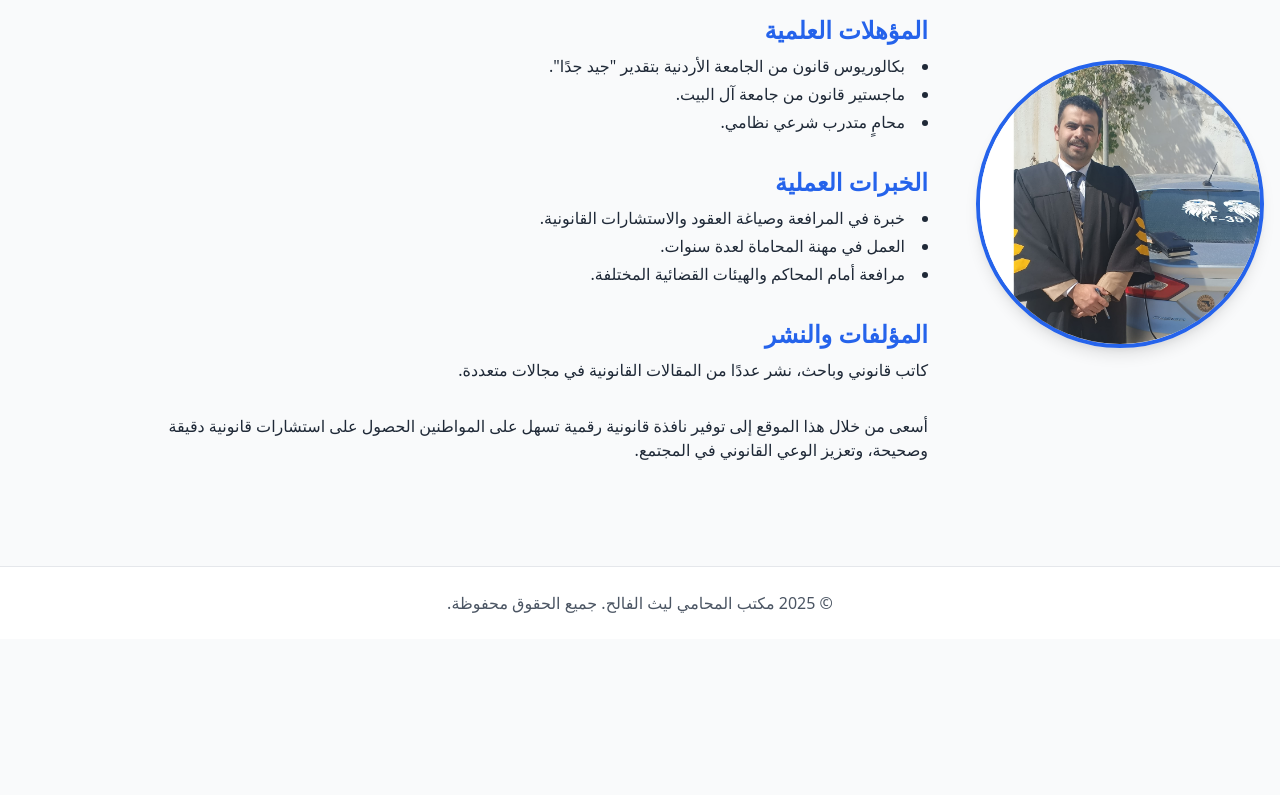
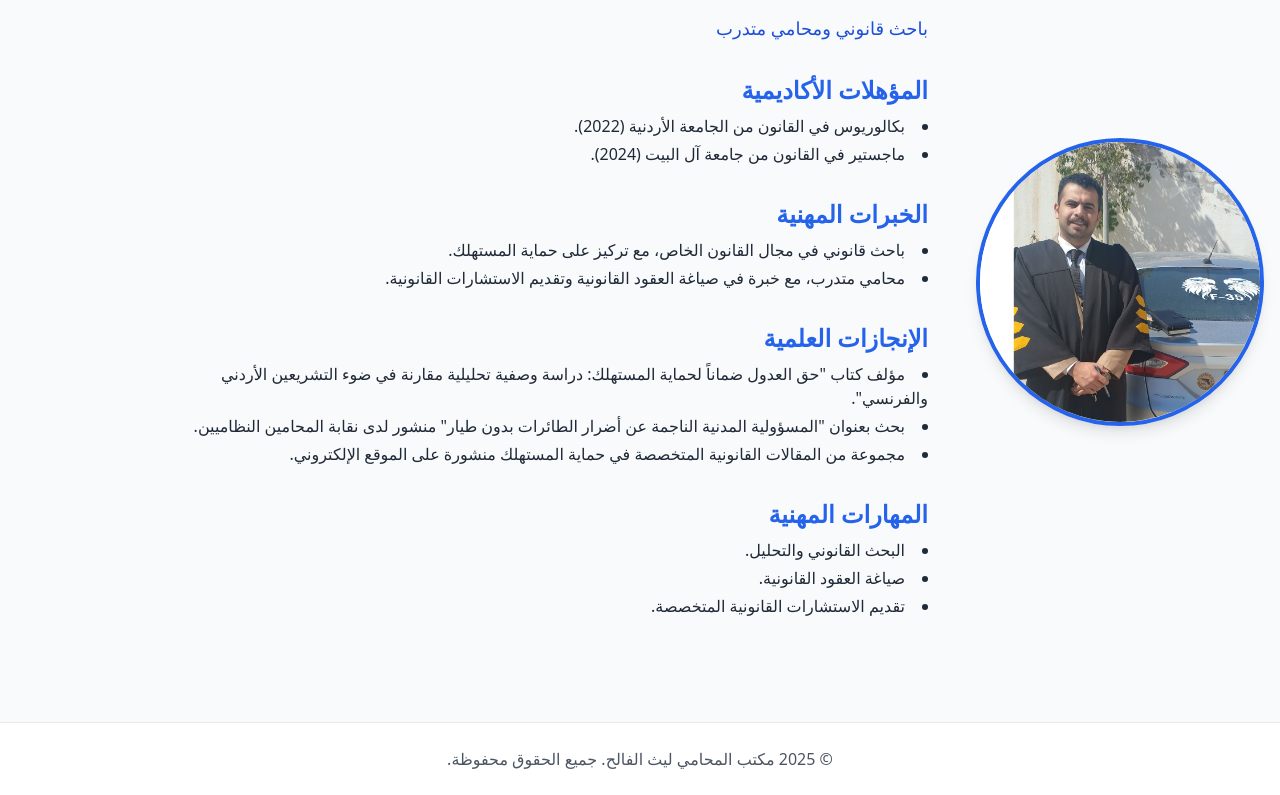
Before and after one commit to laithalfaleh/laithalbaroon1, a plain HTML site: page about.html in a window 1280 px wide. Shown: the part 218-1013 px from the top of the page. Before the commit the page ends 857 px from the top, so only its background shows below. Drawn offline with nearby package versions, Linux system fonts and the light colour scheme.

Commit message:
Update about.html

```diff
--- a/about.html
+++ b/about.html
@@ -12,7 +12,7 @@
   <!-- رأس الصفحة -->
   <header class="bg-white shadow-md">
     <div class="container mx-auto flex justify-between items-center p-4">
-    <!-- الشعار + عبارة مزخرفة -->
+      <!-- الشعار + العبارة -->
       <div class="flex flex-col items-center">
         <img src="assets/images/logo.png.jpeg" alt="شعار المكتب" class="h-12 mb-1">
         <span class="text-sm text-gray-700 font-semibold tracking-wide -mt-1" style="font-family: 'Scheherazade', serif;">
@@ -39,42 +39,48 @@
       <img src="assets/images/profile.jpg" alt="المحامي ليث الفالح" class="w-72 h-72 object-cover rounded-full border-4 border-blue-600 shadow-lg">
     </div>
 
-    <!-- النص -->
+    <!-- السيرة الذاتية -->
     <div class="max-w-3xl space-y-8 text-gray-800">
-      <h1 class="text-3xl font-bold mb-4">من هو المحامي ليث خلف الفالح؟</h1>
+      <h1 class="text-3xl font-bold mb-4">ليث خلف عبد النبي الفالح</h1>
+      <p class="text-lg text-blue-700 font-medium">باحث قانوني ومحامي متدرب</p>
 
       <div>
-        <h2 class="text-2xl font-semibold mb-2 text-blue-600">المؤهلات العلمية</h2>
+        <h2 class="text-2xl font-semibold text-blue-600 mb-2">المؤهلات الأكاديمية</h2>
         <ul class="list-disc list-inside space-y-1">
-          <li>بكالوريوس قانون من الجامعة الأردنية بتقدير "جيد جدًا".</li>
-          <li>ماجستير قانون من جامعة آل البيت.</li>
-          <li>محامٍ متدرب شرعي نظامي.</li>
+          <li>بكالوريوس في القانون من الجامعة الأردنية (2022).</li>
+          <li>ماجستير في القانون من جامعة آل البيت (2024).</li>
         </ul>
       </div>
 
       <div>
-        <h2 class="text-2xl font-semibold mb-2 text-blue-600">الخبرات العملية</h2>
+        <h2 class="text-2xl font-semibold text-blue-600 mb-2">الخبرات المهنية</h2>
         <ul class="list-disc list-inside space-y-1">
-          <li>خبرة في المرافعة وصياغة العقود والاستشارات القانونية.</li>
-          <li>العمل في مهنة المحاماة لعدة سنوات.</li>
-          <li>مرافعة أمام المحاكم والهيئات القضائية المختلفة.</li>
+          <li>باحث قانوني في مجال القانون الخاص، مع تركيز على حماية المستهلك.</li>
+          <li>محامي متدرب، مع خبرة في صياغة العقود القانونية وتقديم الاستشارات القانونية.</li>
         </ul>
       </div>
 
       <div>
-        <h2 class="text-2xl font-semibold mb-2 text-blue-600">المؤلفات والنشر</h2>
-        <p>كاتب قانوني وباحث، نشر عددًا من المقالات القانونية في مجالات متعددة.</p>
+        <h2 class="text-2xl font-semibold text-blue-600 mb-2">الإنجازات العلمية</h2>
+        <ul class="list-disc list-inside space-y-1">
+          <li>مؤلف كتاب "حق العدول ضماناً لحماية المستهلك: دراسة وصفية تحليلية مقارنة في ضوء التشريعين الأردني والفرنسي".</li>
+          <li>بحث بعنوان "المسؤولية المدنية الناجمة عن أضرار الطائرات بدون طيار" منشور لدى نقابة المحامين النظاميين.</li>
+          <li>مجموعة من المقالات القانونية المتخصصة في حماية المستهلك منشورة على الموقع الإلكتروني.</li>
+        </ul>
       </div>
 
       <div>
-        <p>
-          أسعى من خلال هذا الموقع إلى توفير نافذة قانونية رقمية تسهل على المواطنين الحصول على استشارات قانونية دقيقة وصحيحة، وتعزيز الوعي القانوني في المجتمع.
-        </p>
+        <h2 class="text-2xl font-semibold text-blue-600 mb-2">المهارات المهنية</h2>
+        <ul class="list-disc list-inside space-y-1">
+          <li>البحث القانوني والتحليل.</li>
+          <li>صياغة العقود القانونية.</li>
+          <li>تقديم الاستشارات القانونية المتخصصة.</li>
+        </ul>
       </div>
     </div>
   </section>
 
-  <!-- تذييل -->
+  <!-- التذييل -->
   <footer class="bg-white text-center py-6 border-t mt-10">
     <p class="text-gray-600">© 2025 مكتب المحامي ليث الفالح. جميع الحقوق محفوظة.</p>
   </footer>
```
Lines whose indentation alone changed are shown as unchanged.
